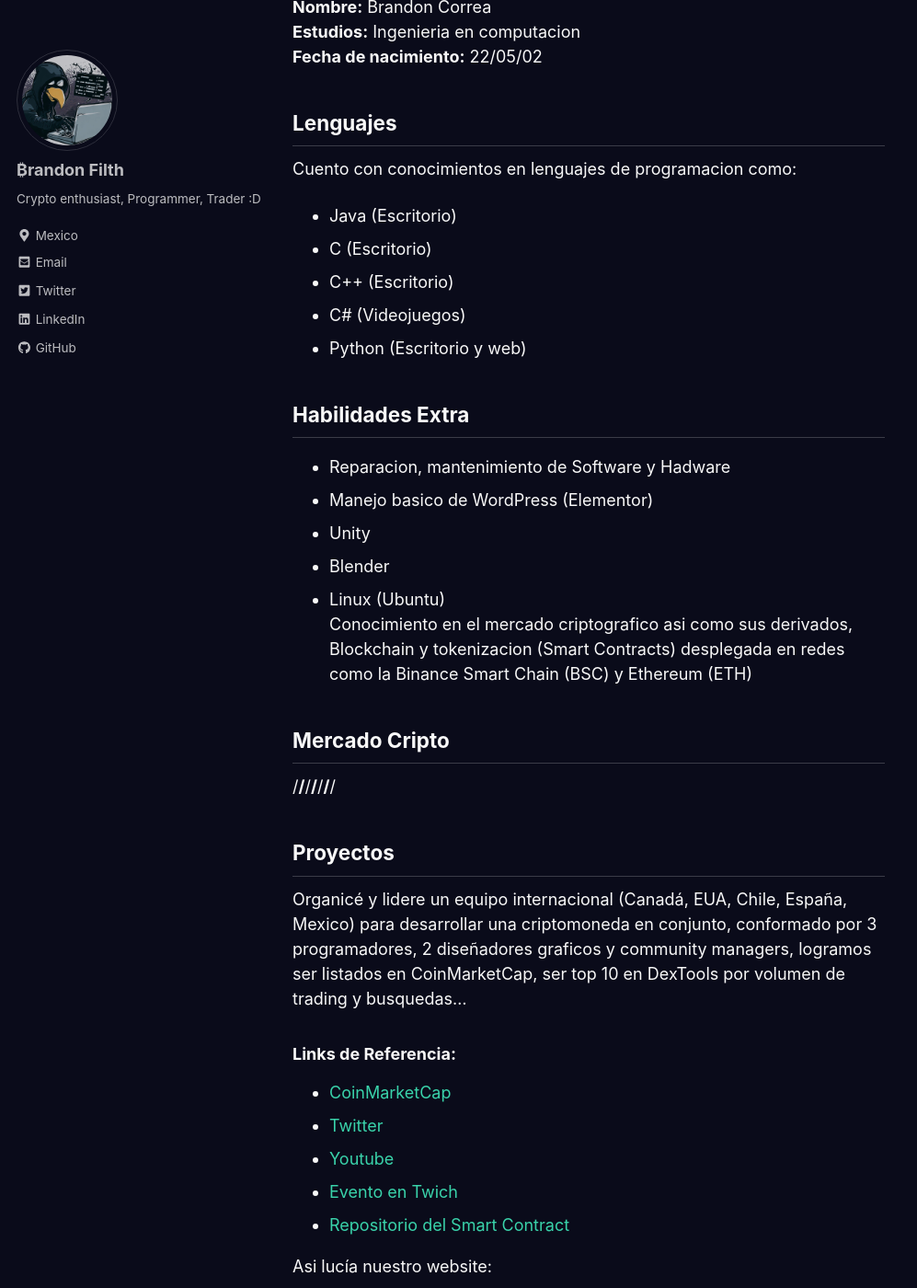
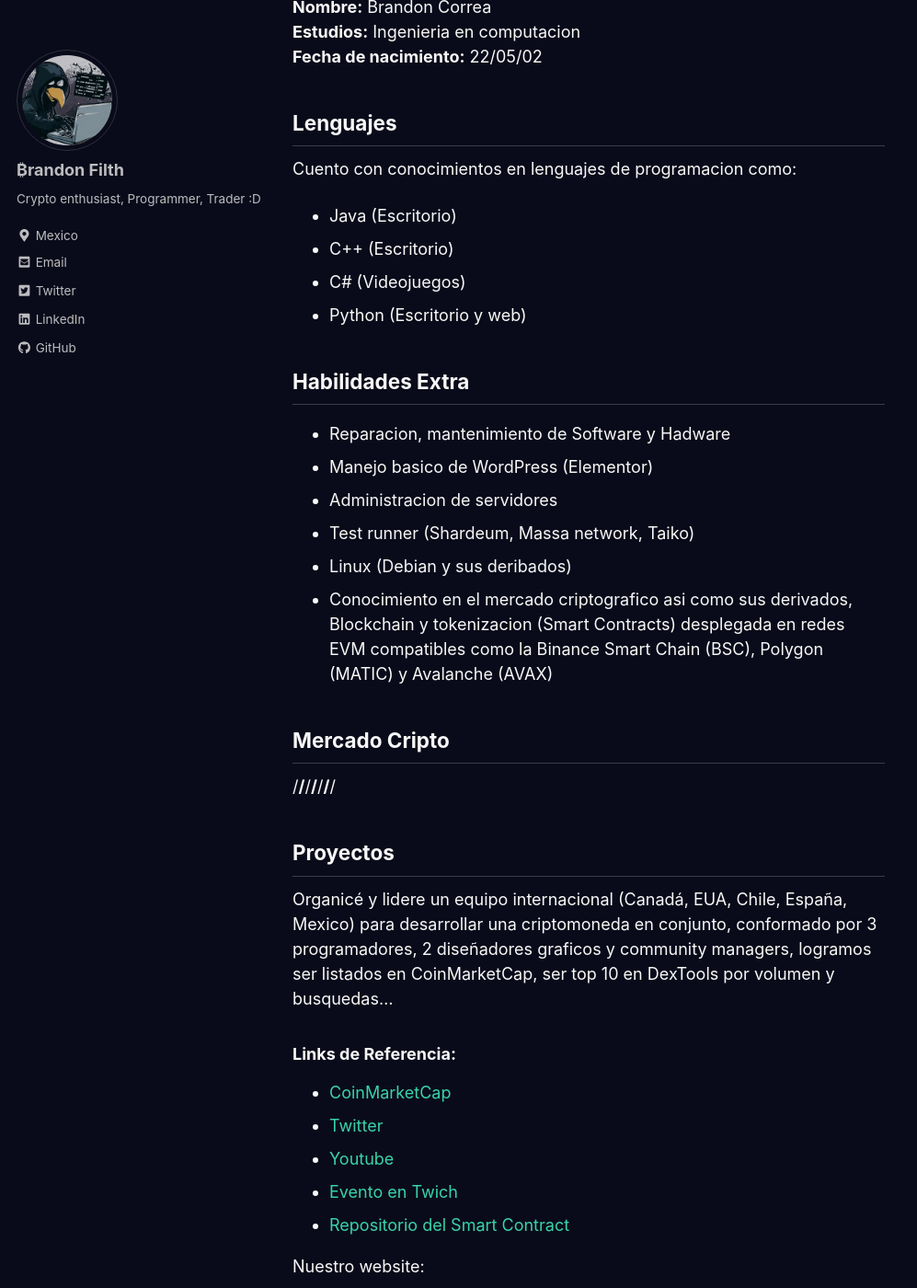
Before and after one commit to BrandonFilth/web, a Jekyll site: the page built from _pages/about.md, in a window 1280 px wide and 1400 px high, scrolled down 258 px. Shown: the whole window at 92% size, without its empty margins (0-997 px from the left). Built offline with Jekyll 4.4.1, drawn with Linux system fonts in a browser that asks for light colours; cached includes are drawn as plain includes; a script that is not in the unit is left out.

Commit message:
Update about.md

```diff
--- a/_pages/about.md
+++ b/_pages/about.md
@@ -13,7 +13,6 @@
 ## Lenguajes
 Cuento con conocimientos en lenguajes de programacion como:
 - Java (Escritorio)
-- C (Escritorio)
 - C++ (Escritorio)
 - C# (Videojuegos)
 - Python (Escritorio y web)
@@ -22,12 +21,13 @@
 ## Habilidades Extra
 - Reparacion, mantenimiento de Software y Hadware
 - Manejo basico de WordPress (Elementor)
-- Unity
-- Blender
-- Linux (Ubuntu)
+- Administracion de servidores
+- Test runner (Shardeum, Massa network, Taiko)
+- Linux (Debian y sus deribados)
 <br>
-Conocimiento en el mercado criptografico asi como sus derivados, Blockchain y tokenizacion (Smart Contracts)
-desplegada en redes como la Binance Smart Chain (BSC) y Ethereum (ETH)
+- Conocimiento en el mercado criptografico asi como sus derivados, Blockchain y tokenizacion (Smart Contracts)
+desplegada en redes EVM compatibles como la Binance Smart Chain (BSC), Polygon (MATIC) y Avalanche (AVAX)
+
 
 ## Mercado Cripto
 
@@ -35,8 +35,7 @@
 
 
 ## Proyectos
-Organicé y lidere un equipo internacional (Canadá, EUA, Chile, España, Mexico) para desarrollar una criptomoneda en conjunto, conformado por 3 programadores, 2 diseñadores graficos y community managers, logramos ser listados en CoinMarketCap, ser top 10 en DexTools por volumen de trading
-y busquedas...
+Organicé y lidere un equipo internacional (Canadá, EUA, Chile, España, Mexico) para desarrollar una criptomoneda en conjunto, conformado por 3 programadores, 2 diseñadores graficos y community managers, logramos ser listados en CoinMarketCap, ser top 10 en DexTools por volumen y busquedas...
 
 ### Links de Referencia:
 
@@ -46,7 +45,7 @@
 - [Evento en Twich](https://twitter.com/CoinDoni/status/1422955264806817799?s=20&t=XlLUvrGDG2tPgIoCA-vfRg)
 - [Repositorio del Smart Contract](https://github.com/BrandonFilth/Doni-Coin)
 
-Asi lucía nuestro website:
+ Nuestro website:
 <p align="left">
 <img src="/assets/images/LogIn.jpg">
 </p>
```
